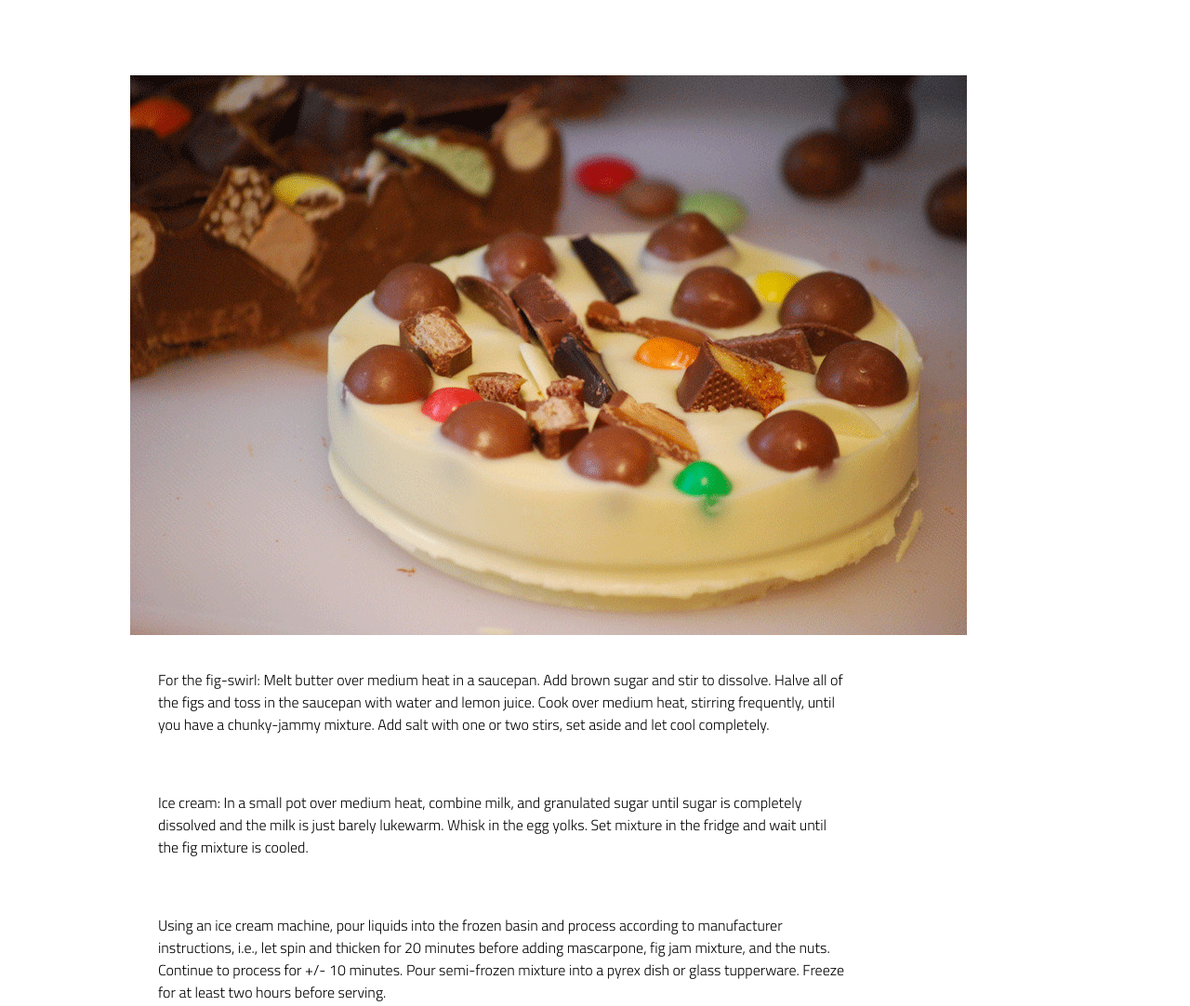
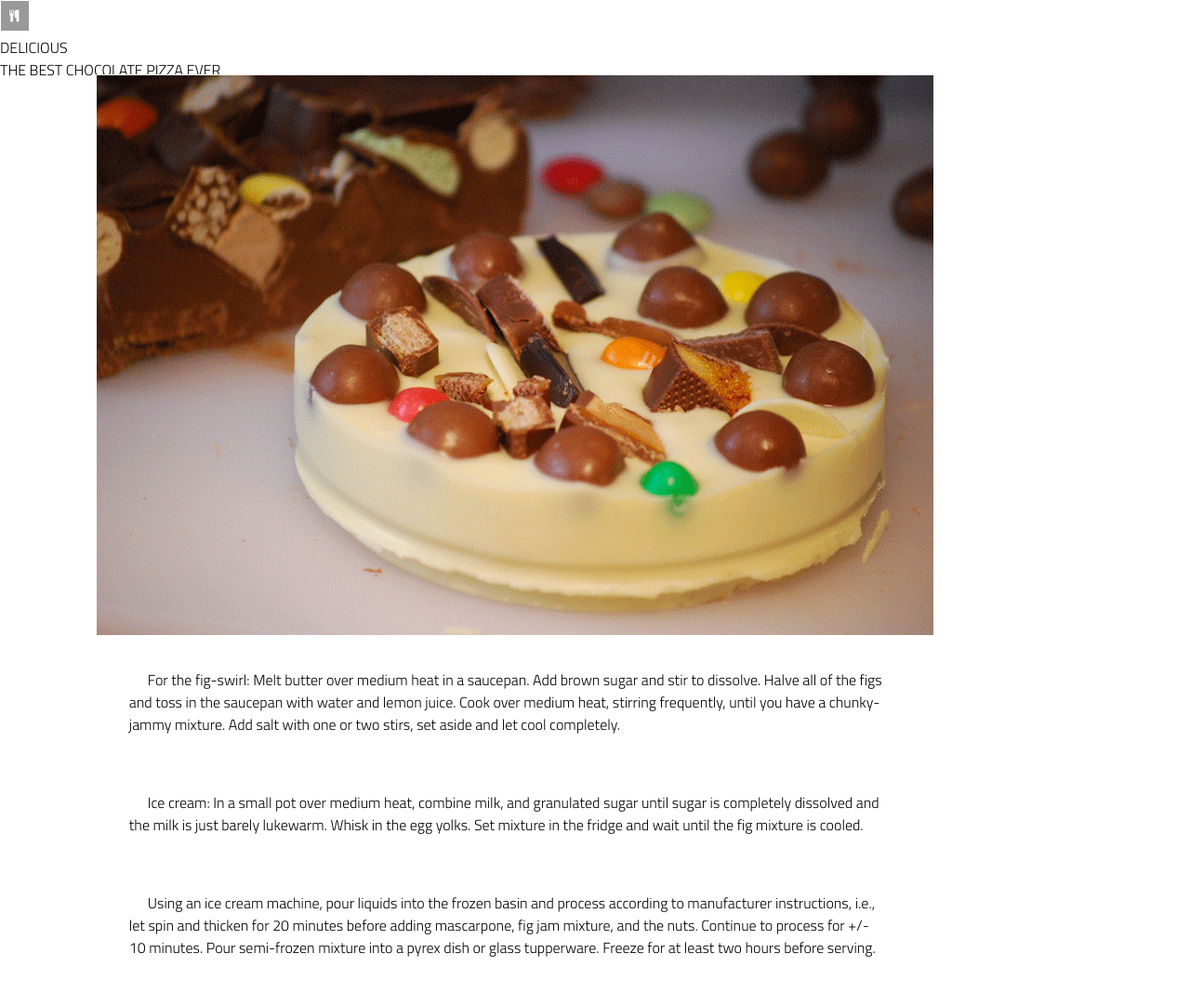
Before and after one commit to Richard-Hillman/lab-10-chocolate-pizza, a plain HTML site: page index.html in a window 1280 px wide. Shown: the top 1082 px of the page at 93% size. Drawn offline with Linux system fonts and the light colour scheme.

Commit message:
Worked on header trying to get text next to image

```diff
--- a/index.html
+++ b/index.html
@@ -18,7 +18,15 @@
     <!-- HEADER ------------------------------------------------------------------------------------------>
 
     <header>
-
+        <div class=img>
+            <span>
+                <img src="./assets/small-logo.png">
+            </span>
+            <span>
+                <h1>DELICIOUS</h1>
+                <h2>THE BEST CHOCOLATE PIZZA EVER</h2>
+            </span>
+        </div>
     </header>
 
     <!-- MAIN -------------------------------------------------------------------------------------------->
@@ -34,8 +42,10 @@
         <!-- Main Image -->
 
         <div id="main-image">
-            <img src="./assets/choco-pizza.png"
+            <img src="./assets/choco-pizza.png">
+
         </div>
+
 
         <!-- MAIN MAIN ------------------------------------------------------------------------------------>
 
--- a/styles/style.css
+++ b/styles/style.css
@@ -3,7 +3,7 @@ body {
     --header-height: 80px;
     --gutter: 30px;
     --footer-height: 25px;
-
+    width: 85%;
     font-family: 'Titillium Web', sans-serif;
     background-color: var(--color2);
 }
@@ -14,6 +14,7 @@ main {
     justify-content: center;
     align-items: center;
     margin-bottom: calc(var(--footer-height));
+    text-indent: 20px;
 }
 
 section {
@@ -26,8 +27,15 @@ section {
 }
 
 header {
+
     display: flex;
     height: var(--header-height);
+    width: 100%;
+    height: 80px;
+}
+
+header  div {
+    float: right;
 }
 
 content {
@@ -45,6 +53,10 @@ footer {
 }
 
 /* CLASSES------------------------------------------------------------------------------------------------------------------------------------------- */
+.img {
+    display: inline-block
+
+}
 
 .gutter-right {
     margin-right: 20px;
```
